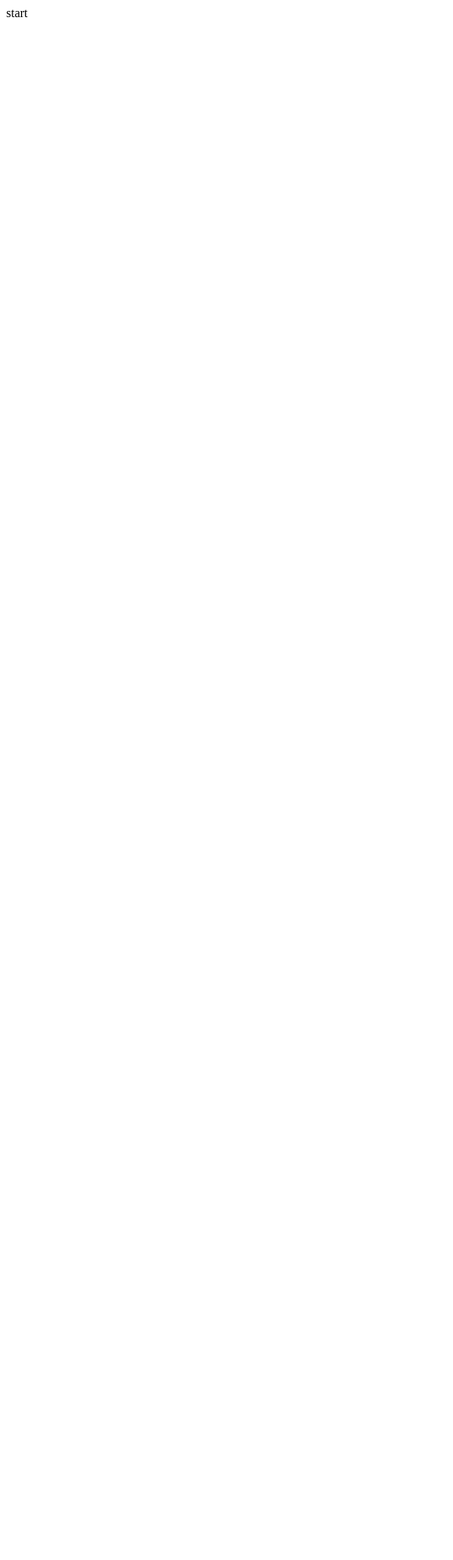
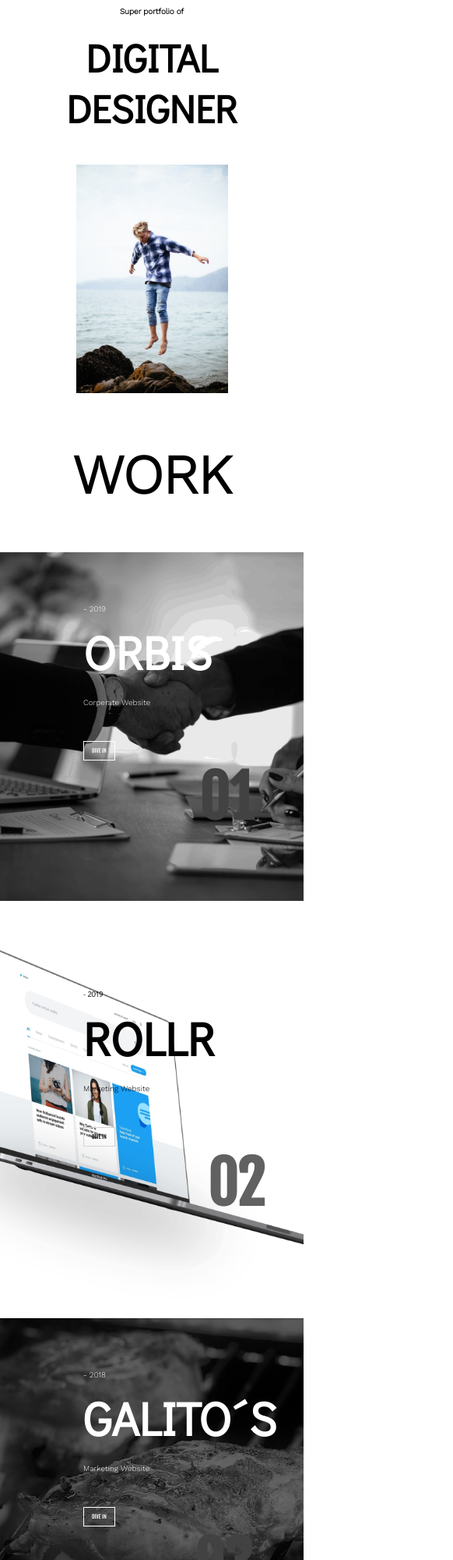
Before and after one commit to ellachoy/SC_Project_lev3_1_02072021, a plain HTML site: page index.html in a window 390 px wide. Shown: the top 2000 px of the page at 78% size, 582 px wide, since content can reach past the window. Before the commit the page ends 844 px from the top, so only its background shows below. Drawn offline with nearby package versions, Linux system fonts and the light colour scheme.

Commit message:
Add files via upload

```diff
--- /dev/null
+++ b/assets/css/style.css
@@ -0,0 +1,253 @@
+@import url("https://fonts.googleapis.com/css2?family=Didact+Gothic&family=Fjalla+One&family=Work+Sans:wght@300&display=swap");
+body {
+  margin: 0;
+}
+
+section:nth-of-type(1) {
+  background-color: white;
+  text-align: center;
+  color: black;
+}
+/* headline */
+section:nth-of-type(1) h5:nth-of-type(1) {
+  font-family: "Work Sans", sans-serif;
+  padding: 9px;
+  margin-top: 0;
+  margin-bottom: 12px;
+  font-size: 10px;
+}
+section:nth-of-type(1) h2:nth-of-type(1) {
+  font-family: "Didact Gothic", sans-serif;
+  font-size: 50px;
+  width: 300px;
+  margin: 0 auto;
+  margin-bottom: 40px;
+}
+/* bild 1 */
+section:nth-of-type(1) img {
+  width: 50%;
+  padding: 0 50px 10px 50px;
+}
+section:nth-of-type(1) h1 {
+  font-family: "Work Sans", sans-serif;
+  font-size: 70px;
+  margin-top: 50px;
+}
+/*  about "ORBIS"*/
+article:nth-of-type(1) {
+  background: url("../img/portfolio2.jpg");
+  background-position: center;
+  background-size: cover;
+  background-repeat: no-repeat;
+  color: white;
+  padding: 57px 0px 20px 107px;
+}
+article:nth-of-type(1) p:nth-of-type(1) {
+  font-size: 10px;
+  font-family: "Work Sans", sans-serif;
+}
+article:nth-of-type(1) h1:nth-of-type(1) {
+  font-size: 60px;
+  font-family: "Didact Gothic";
+  margin: 0 0 20px 0;
+}
+article:nth-of-type(1) p:nth-of-type(2) {
+  font-size: 10px;
+  font-family: "Work Sans", sans-serif;
+  margin-bottom: 44px;
+}
+article:nth-of-type(1) button:nth-of-type(1) {
+  border: solid white 1px;
+  background-color: unset;
+  color: white;
+  font-size: 7px;
+  padding: 7px 10px;
+  font-family: "Fjalla One", sans-serif;
+}
+article:nth-of-type(1) button:nth-of-type(1):hover {
+  background: white;
+  color: black;
+}
+article:nth-of-type(1) h2 {
+  font-size: 75px;
+  font-weight: 30px;
+  font-family: "Fjalla One", sans-serif;
+  text-align: right;
+  padding: 0 65px 65px 0;
+  margin: 0;
+  color: #424242;
+}
+/* about ROLLR  */
+article:nth-of-type(2) {
+  background: url("../img/portfolio3.jpg");
+  background-position: center;
+  background-size: cover;
+  background-repeat: no-repeat;
+  color: black;
+  padding: 103px 50px 60px 107px;
+}
+article:nth-of-type(2) p:nth-of-type(1) {
+  font-size: 10px;
+  font-family: "Didact Gothic", sans-serif;
+}
+article:nth-of-type(2) h1:nth-of-type(1) {
+  font-size: 60px;
+  font-family: "Didact Gothic", sans-serif;
+  margin: 0 0 20px 0;
+}
+article:nth-of-type(2) p:nth-of-type(2) {
+  font-size: 10px;
+  font-family: "Work Sans", sans-serif;
+  margin-bottom: 44px;
+}
+article:nth-of-type(2) button:nth-of-type(1) {
+  border: solid lightgray 1.5px;
+  background-color: unset;
+  color: black;
+  font-size: 7px;
+  padding: 7px 10px;
+  font-family: "Fjalla One", sans-serif;
+}
+article:nth-of-type(2) button:nth-of-type(1):hover {
+  background: black;
+  color: white;
+}
+article:nth-of-type(2) h2 {
+  font-size: 75px;
+  font-weight: 30px;
+  font-family: "Fjalla One", sans-serif;
+  text-align: right;
+  padding: 0 0 65px 0;
+  margin: 0;
+  color: #616161;
+}
+/*  about "GALITO´s"*/
+article:nth-of-type(3) {
+  background: url("../img/portfolio4.jpg");
+  background-position: center;
+  background-size: cover;
+  background-repeat: no-repeat;
+  color: white;
+  padding: 57px 0px 20px 107px;
+}
+article:nth-of-type(3) p:nth-of-type(1) {
+  font-size: 10px;
+  font-family: "Work Sans", sans-serif;
+}
+article:nth-of-type(3) h1:nth-of-type(1) {
+  font-size: 60px;
+  font-family: "Didact Gothic";
+  margin: 0 0 20px 0;
+}
+article:nth-of-type(3) p:nth-of-type(2) {
+  font-size: 10px;
+  font-family: "Work Sans", sans-serif;
+  margin-bottom: 44px;
+}
+article:nth-of-type(3) button:nth-of-type(1) {
+  border: solid white 1px;
+  background-color: unset;
+  color: white;
+  font-size: 7px;
+  padding: 7px 10px;
+  font-family: "Fjalla One", sans-serif;
+}
+article:nth-of-type(3) button:nth-of-type(1):hover {
+  background: white;
+  color: black;
+}
+article:nth-of-type(3) h2 {
+  font-size: 75px;
+  font-weight: 30px;
+  font-family: "Fjalla One", sans-serif;
+  text-align: right;
+  padding: 0 65px 65px 0;
+  margin: 0;
+  color: #424242;
+}
+/* about TRETTO */
+article:nth-of-type(4) {
+  background: url("../img/portfolio5.jpg");
+  background-position: center;
+  background-size: cover;
+  background-repeat: no-repeat;
+  color: black;
+  padding: 103px 50px 60px 107px;
+}
+article:nth-of-type(4) p:nth-of-type(1) {
+  font-size: 10px;
+  font-family: "Didact Gothic", sans-serif;
+}
+article:nth-of-type(4) h1:nth-of-type(1) {
+  font-size: 60px;
+  font-family: "Didact Gothic", sans-serif;
+  margin: 0 0 20px 0;
+}
+article:nth-of-type(4) p:nth-of-type(2) {
+  font-size: 10px;
+  font-family: "Work Sans", sans-serif;
+  margin-bottom: 44px;
+}
+article:nth-of-type(4) button:nth-of-type(1) {
+  border: solid lightgray 1.5px;
+  background-color: unset;
+  color: black;
+  font-size: 7px;
+  padding: 7px 10px;
+  font-family: "Fjalla One", sans-serif;
+}
+article:nth-of-type(4) button:nth-of-type(1):hover {
+  background: black;
+  color: white;
+}
+article:nth-of-type(4) h2 {
+  /* color: white; */
+  font-size: 75px;
+  font-weight: 30px;
+  font-family: "Fjalla One", sans-serif;
+  text-align: right;
+  padding: 0 0 65px 0;
+  margin: 0;
+  color: #616161;
+}
+/*  What more?*/
+article:nth-of-type(5) {
+  background-color: black;
+  color: white;
+  padding: 37px 0 10px 107px;
+}
+article:nth-of-type(5) h1:nth-of-type(1) {
+  font-size: 80px;
+  font-family: "Work Sans", sans-serif;
+  margin-top: 30px;
+}
+article:nth-of-type(5) p:nth-of-type(1) {
+  font-size: 9.5px;
+  font-family: "Didact Gothic";
+  color: #616161;
+  margin: 80px 50px 45px 300px;
+}
+article:nth-of-type(5) p:nth-of-type(2) {
+  font-size: 30px;
+  font-family: "Work Sans", sans-serif;
+  margin: 0 50px 54px 250px;
+  text-align: center;
+}
+/* ending page */
+article:nth-of-type(6) {
+  margin: 0 auto;
+  text-align: center;
+}
+article:nth-of-type(6) h2 {
+  font-size: 65px;
+  font-family: "Didact Gothic", sans-serif;
+  margin: 115px 0;
+}
+article:nth-of-type(6) h2:last-child {
+    margin-bottom: 150px;
+
+.heart{
+    💓
+    font-weight: bold;
+    font-size:10px;
+}
--- a/index.html
+++ b/index.html
@@ -5,8 +5,55 @@
     <meta http-equiv="X-UA-Compatible" content="IE=edge">
     <meta name="viewport" content="width=device-width, initial-scale=1.0">
     <title>Document</title>
+    <link rel="stylesheet" href="assets/css/style.css">
 </head>
 <body>
-    start
+    <section>
+        <header>
+            <h5>Super portfolio of</h5>
+            <h2>DIGITAL DESIGNER</h2>
+            <img src="assets/img/portfolio1.jpeg" alt="">
+            <h1>WORK</h1>
+        </header>
+    </section>
+    <article>
+        <p>- 2019</p>
+        <h1>ORBIS</h1>
+        <p>Corperate Website</p>
+        <button>DIVE IN</button>
+        <h2>01</h2>
+    </article>
+    <article>
+        <p>- 2019</p>
+        <h1>ROLLR</h1>
+        <p>Marketing Website</p>
+        <button>DIVE IN</button>
+        <h2>02</h2>
+    </article>
+    <article>
+        <p>- 2018</p>
+        <h1>GALITO´S</h1>
+        <p>Marketing Website</p>
+        <button>DIVE IN</button>
+        <h2>03</h2>
+    </article>
+    <article>
+        <p>- 2017</p>
+        <h1>TRETTO</h1>
+        <p>Mobile APP</p>
+        <button>DIVE IN</button>
+        <h2>04</h2>
+    </article>
+    <article>
+        <h1>What more?</h1>
+        <p>Before sharing the casual socials channels, I wanted to highlight that I´m open for freelance projects and also possible job opportunities. Things I like are working remotly, something abroad, and working on meaningful products that care about aesthetics.</p>
+        <p>super@super.de</p>
+    </article>
+    <article>
+        <h2>Dribbble</h2>
+        <h2>Instagram</h2>
+        <h2>Twitter</h2>
+    </article>
+    <div class="heart">  💓</div>
 </body>
 </html>
```
Also changed, not shown: assets/img/portfolio3.jpg (added), assets/img/portfolio5.jpg (added).
